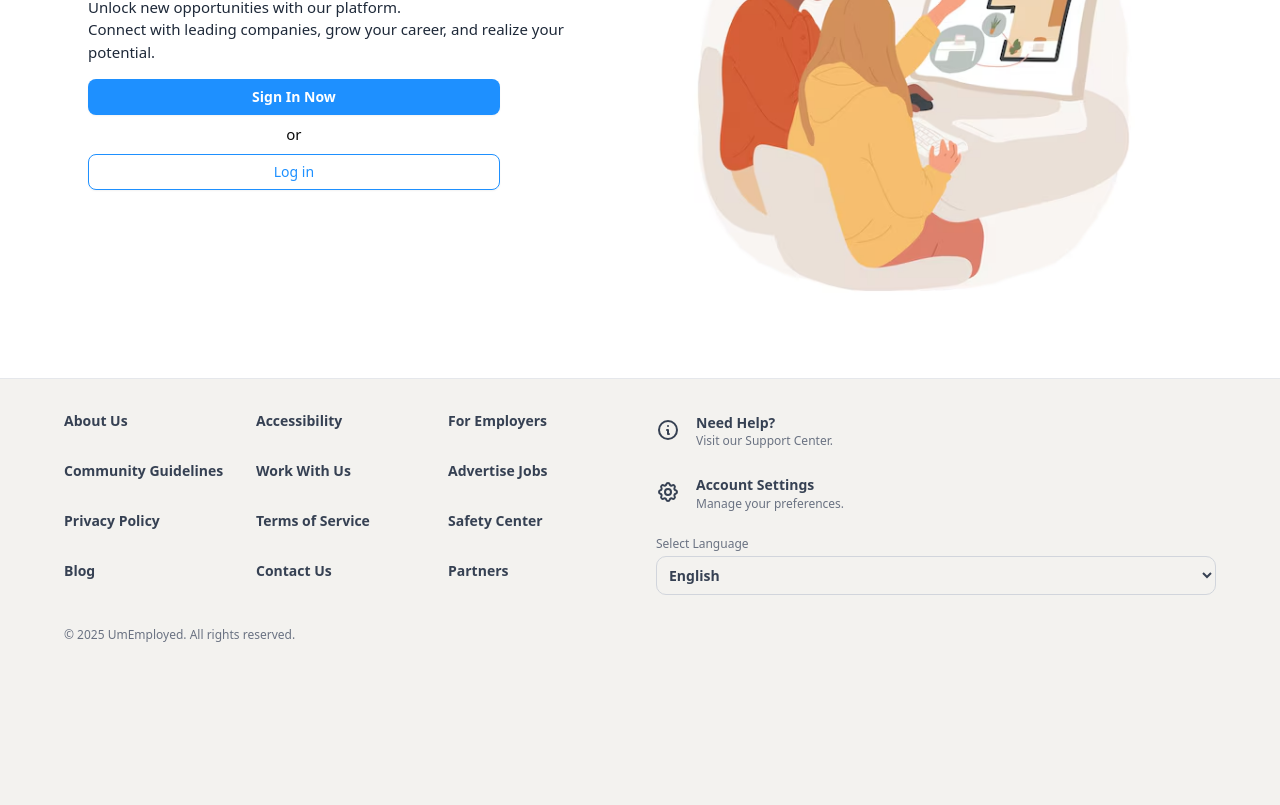
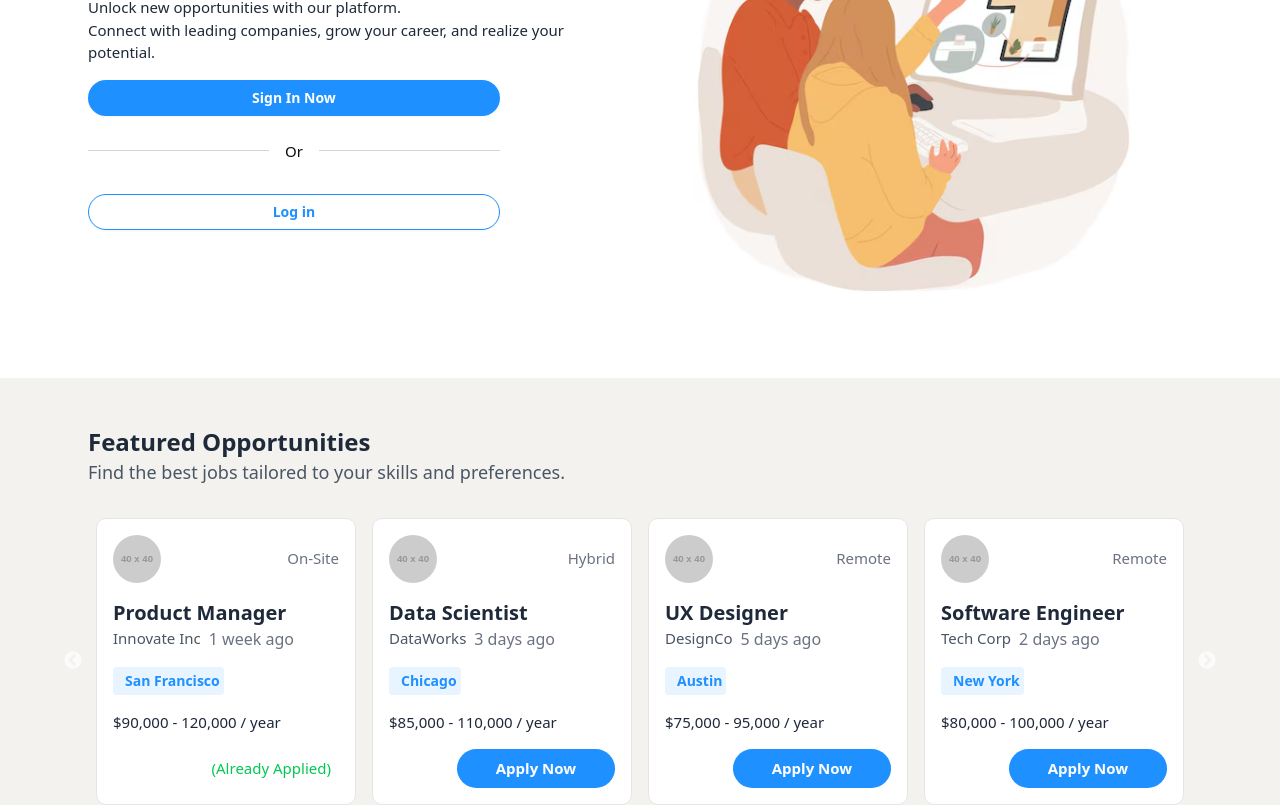
Before and after one commit to dlyhero/umemployed_front_end, a Next.js app: page / in a window 1280 px wide. Shown: the part 300-1105 px from the top of the page. Before the commit the page ends 975 px from the top, so only its background shows below. Built offline with nearby package versions, Linux system fonts and the light colour scheme.

Commit message:
featues component added

```diff
--- a/package.json
+++ b/package.json
@@ -21,6 +21,8 @@
     "react-dom": "^19.0.0",
     "react-hook-form": "^7.54.2",
     "react-icons": "^5.5.0",
+    "react-slick": "^0.30.3",
+    "slick-carousel": "^1.8.1",
     "tailwind-merge": "^3.0.2",
     "tw-animate-css": "^1.2.4",
     "zod": "^3.24.2"
--- /dev/null
+++ b/src/app/(root)/FeaturedOpportunities.jsx
@@ -0,0 +1,195 @@
+"use client";
+import React from "react";
+import Slider from "react-slick";
+import "slick-carousel/slick/slick.css";
+import "slick-carousel/slick/slick-theme.css";
+
+const FeaturedOpportunities = () => {
+  // Hard-coded job data
+  const jobs = [
+    {
+      id: 1,
+      title: "Software Engineer",
+      company: {
+        name: "Tech Corp",
+        logo: "https://via.placeholder.com/40", // Placeholder image
+      },
+      job_location_type: "Remote",
+      location: {
+        name: "New York",
+      },
+      salary_range: "80,000 - 100,000",
+      created_at: "2 days ago",
+      is_saved: false,
+      is_applied: false,
+    },
+    {
+      id: 2,
+      title: "Product Manager",
+      company: {
+        name: "Innovate Inc",
+        logo: "https://via.placeholder.com/40", // Placeholder image
+      },
+      job_location_type: "On-site",
+      location: {
+        name: "San Francisco",
+      },
+      salary_range: "90,000 - 120,000",
+      created_at: "1 week ago",
+      is_saved: true,
+      is_applied: true,
+    },
+    {
+      id: 3,
+      title: "Data Scientist",
+      company: {
+        name: "DataWorks",
+        logo: "https://via.placeholder.com/40", // Placeholder image
+      },
+      job_location_type: "Hybrid",
+      location: {
+        name: "Chicago",
+      },
+      salary_range: "85,000 - 110,000",
+      created_at: "3 days ago",
+      is_saved: false,
+      is_applied: false,
+    },
+    {
+      id: 4,
+      title: "UX Designer",
+      company: {
+        name: "DesignCo",
+        logo: "https://via.placeholder.com/40", // Placeholder image
+      },
+      job_location_type: "Remote",
+      location: {
+        name: "Austin",
+      },
+      salary_range: "75,000 - 95,000",
+      created_at: "5 days ago",
+      is_saved: true,
+      is_applied: false,
+    },
+  ];
+
+  // Slick carousel settings
+  const settings = {
+    dots: true,
+    infinite: true,
+    speed: 500,
+    slidesToShow: 4,
+    slidesToScroll: 1,
+    autoplay: true, // Enable auto-play
+    autoplaySpeed: 3000,
+    responsive: [
+      {
+        breakpoint: 1024,
+        settings: {
+          slidesToShow: 3,
+          slidesToScroll: 1,
+        },
+      },
+      {
+        breakpoint: 768,
+        settings: {
+          slidesToShow: 2,
+          slidesToScroll: 1,
+        },
+      },
+      {
+        breakpoint: 480,
+        settings: {
+          slidesToShow: 1,
+          slidesToScroll: 1,
+        },
+      },
+    ],
+  };
+
+  return (
+    <section className="container max-w-6xl px-4 lg:px-6 mx-auto py-12 overflow-hidden">
+      {/* Section Header */}
+      <div className="mb-8">
+        <h2 className="text-xl lg:text-2xl font-bold text-gray-800">
+          Featured Opportunities
+        </h2>
+        <p className="text-gray-600 text-lg">
+          Find the best jobs tailored to your skills and preferences.
+        </p>
+      </div>
+
+      {/* Job Cards Carousel */}
+      <div>
+        <Slider {...settings}>
+          {jobs.map((job) => (
+            <div key={job.id} className="px-2">
+              <div className="bg-white border rounded-lg p-4">
+                <div className="flex items-center justify-between mb-4">
+                  <img
+                    className="w-12 h-12 rounded-full mr-4"
+                    src={job.company.logo}
+                    alt="Company Logo"
+                  />
+                  <div>
+                    <span className="text-md text-gray-500 capitalize">
+                      {job.job_location_type}
+                    </span>
+                  </div>
+                </div>
+
+                <div className="mb-4">
+                  <h3 className="text-xl font-semibold text-gray-800 truncate">
+                    {job.title}
+                  </h3>
+                  <div className="flex items-center gap-2 truncate">
+                    <span className="text-gray-600">{job.company.name}</span>
+                    <span className="text-gray-500" style={{ fontSize: "16px" }}>
+                      {job.created_at}
+                    </span>
+                  </div>
+                </div>
+
+                <p className="text-brand font-semibold text-sm p-1 bg-[rgba(30,144,250,0.1)] w-fit rounded mb-4 flex items-center">
+                  <i className="fas fa-map-marker-alt mr-2"></i> {job.location.name}
+                </p>
+
+                <p className="text-gray-800 mb-4 flex items-center">
+                  ${job.salary_range} / year
+                </p>
+
+                {/* Bookmark Icon */}
+                <div className="flex items-center justify-between">
+                  {job.is_saved ? (
+                    <a className="bookmark-job flex-1" data-job-id={job.id}>
+                      <i className="fas fa-bookmark text-brand text-xl order-start"></i>
+                    </a>
+                  ) : (
+                    <a className="bookmark-job flex-1" data-job-id={job.id}>
+                      <i className="far fa-bookmark text-gray-500 text-xl hover:text-brand"></i>
+                    </a>
+                  )}
+
+                  {/* Apply Now Button or Already Applied */}
+                  {job.is_applied ? (
+                    <span className="text-green-500 py-2 px-2 ">(Already Applied)</span>
+                  ) : (
+                    <div className="w-[70%]">
+                      <a href={`/job/${job.id}`}>
+                        <button className="bg-brand text-white font-bold py-2 px-2 rounded-full hover:bg-blue-400 w-full">
+                          Apply Now
+                        </button>
+                      </a>
+                    </div>
+                  )}
+                </div>
+              </div>
+            </div>
+          ))}
+        </Slider>
+      </div>
+    </section>
+  );
+};
+
+export default FeaturedOpportunities;
--- a/src/app/(root)/page.jsx
+++ b/src/app/(root)/page.jsx
@@ -1,24 +1,29 @@
 import { Button } from "@/src/components/ui/button";
 import Image from "next/image";
 import { FaArrowRight } from "react-icons/fa";
+import FeaturedOpportunities from "./FeaturedOpportunities";
 
 export default function Home() {
   return (
     <div>
       <div id="Hero-section" className="flex justify-between items-center bg-white">
-        <div className="flex justify-between items-center max-w-6xl mx-auto p-2">
-          <div id="left-side" className="self-center mb-[5%] px-4">
-          <div className="hero-text">
-          <h1 className="hero-title text-brand text-3xl mb-2">Your Career Starts Here!
+        <div className="flex flex-col md:flex-row justify-between items-center max-w-6xl mx-auto p-2 mt-10 md:mt-0">
+          <div id="left-side" className="self-center ,md:mb-[5%] px-4">
+          <div className="hero-text text-center md:text-start">
+          <h1 className="hero-title text-brand text-2xl md:text-3xl mb-2">Your Career Starts Here!
             </h1>
             <h2 className="hero-subtitle text-gray-800 text-xl mb-2">Browse thousands of job listings and <br/> seize the opportunity to advance your career.</h2>
             <h3 className="text-gray-800 ">
               Unlock new opportunities with our platform. <br/> Connect with leading companies, grow your career, and realize your potential.</h3>
           </div>
           <div className="btnS my-4 flex flex-col w-[80%]">
-            <Button variant={'brand'} className={' mb-2'}>Sign In Now</Button>
-            <div className="text-center mb-2">or</div>
-            <Button variant={'outline'} className={'border-brand text-brand'}>Log in</Button>
+            <Button variant={'brand'} className={' mb-2 rounded-full'}>Sign In Now</Button>
+            <div className="text-center my-4 flex items-center gap-4">
+              <hr className="flex-1 border-gray-300"/>
+               <span>Or</span>
+              <hr className="flex-1 border-gray-300" />
+              </div>
+            <Button variant={'outline'} className={'border-brand text-brand hover:text-brand/70 rounded-full font-semibold my-4'}>Log in</Button>
           </div>
           </div>
           <div id="right-side">
@@ -26,6 +31,7 @@ export default function Home() {
           </div>
         </div>
       </div>
+      <FeaturedOpportunities />
     </div>
   );
 }
--- a/src/components/common/Footer/index.jsx
+++ b/src/components/common/Footer/index.jsx
@@ -5,7 +5,7 @@ import FooterCopyright from "./FooterCopyright";
 
 export default function Footer() {
   return (
-    <footer className="py-8 border-t border-gray-200">
+    <footer className="py-8 border-t border-gray-200 px-4">
       <div className="container max-w-6xl mx-auto px-2 md:px-0">
         <div className="grid grid-cols-1 md:grid-cols-2 gap-8">
           {/* Links Section */}
--- a/src/components/common/SearchBar.jsx
+++ b/src/components/common/SearchBar.jsx
@@ -70,7 +70,7 @@ function SearchBar() {
             transition={{ duration: 0.2 }}
             className="absolute top-12 left-0 w-full bg-white border border-gray-200 rounded-lg z-50 p-4"
           >
-            <div className="grid grid-cols-2 gap-4S">
+            <div className="grid grid-cols-2 gap-4">
               {suggestions.length > 0 ? (
                 suggestions.map((suggestion, index) => (
                   <div
```
Also changed, not shown: 1 other file (tests, documents, lock files or other folders).
